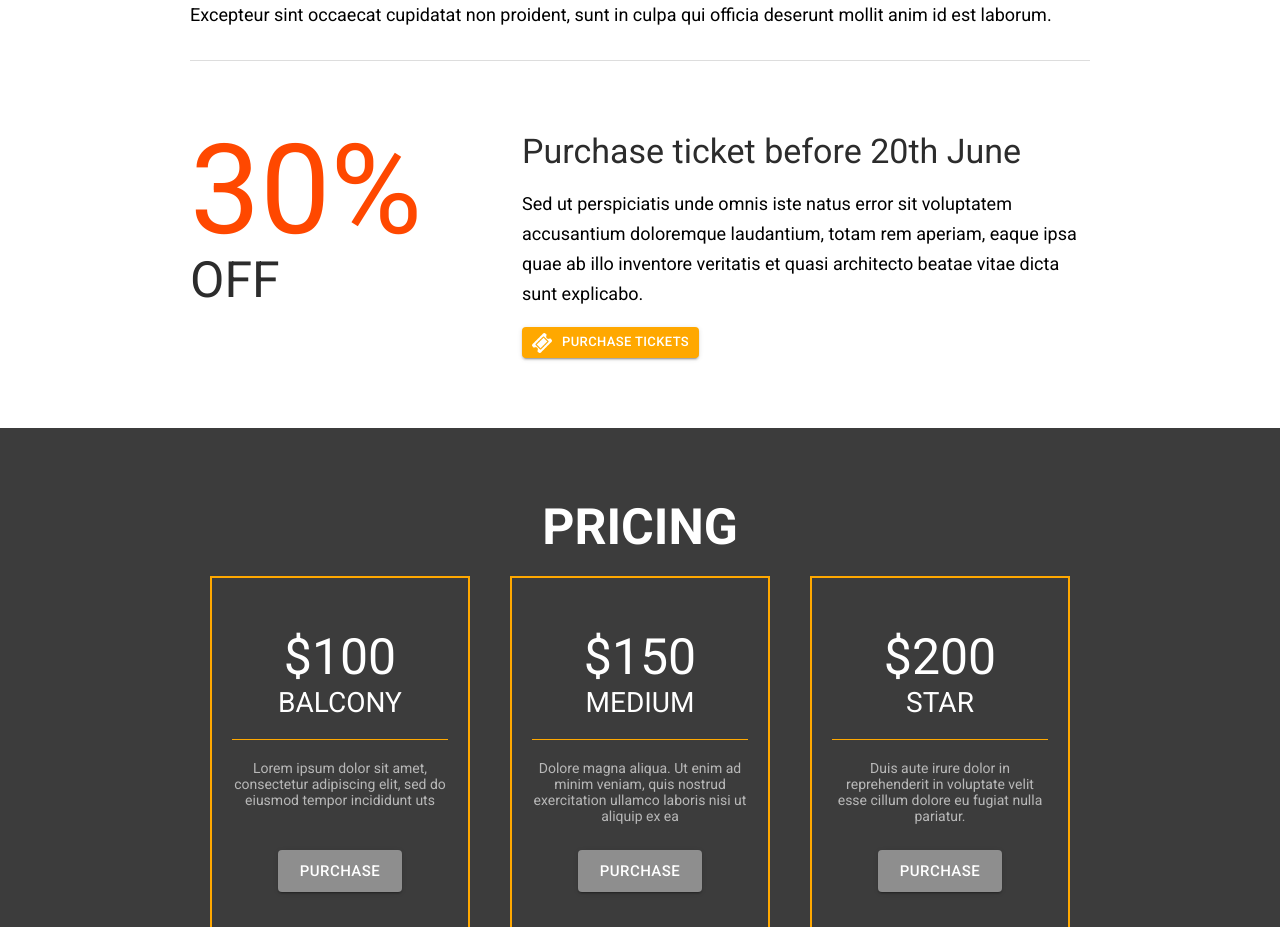
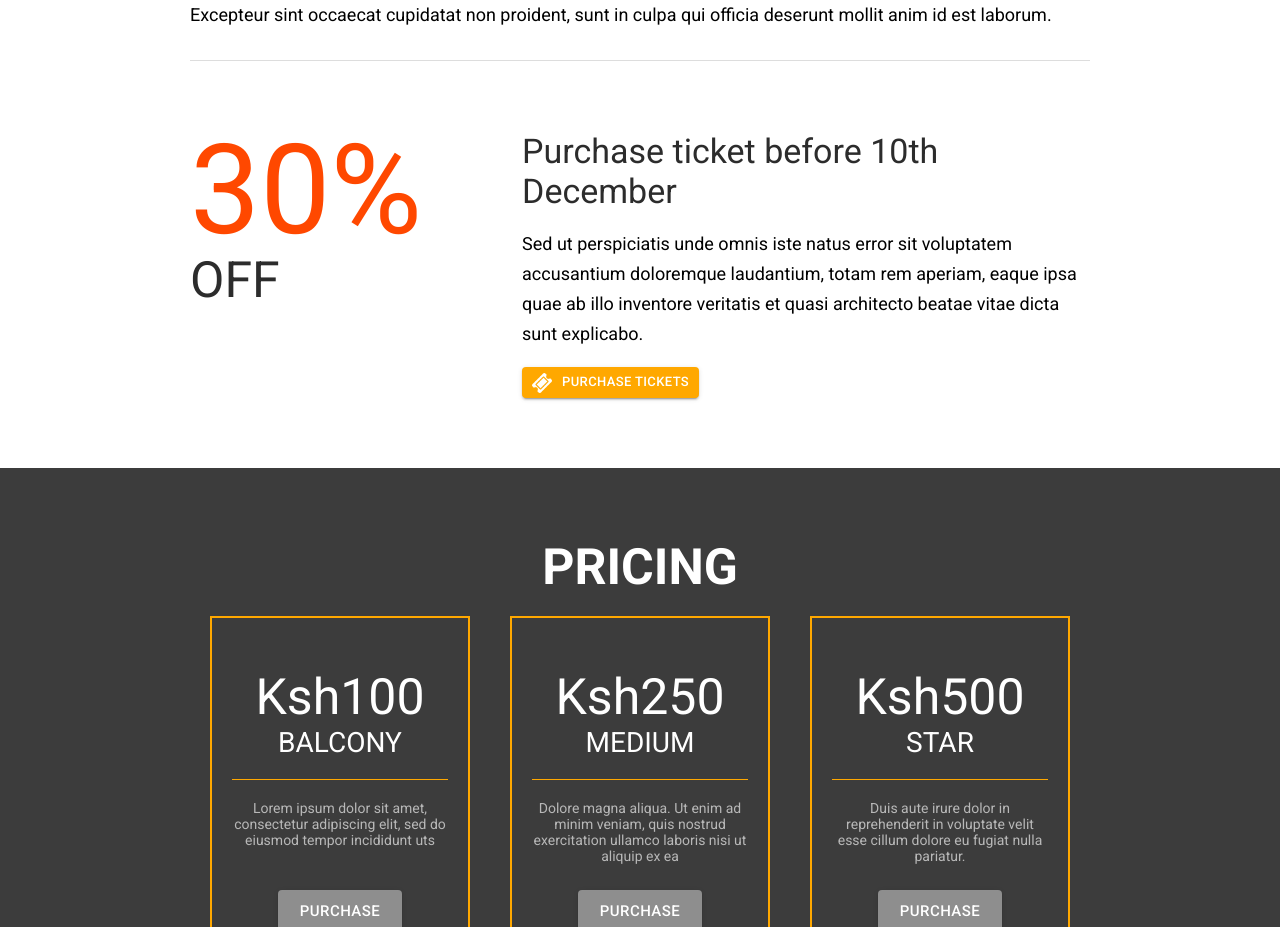
Before and after one commit to SJamal1759/the-nairobi-festival, a React (Create React App) app: page / in a window 1280 px wide. Shown: the part 1740-2667 px from the top of the page. Built offline with nearby package versions, Linux system fonts and the light colour scheme.

Commit message:
pricing in ksh

```diff
--- a/src/components/highlights/Discount.js
+++ b/src/components/highlights/Discount.js
@@ -38,7 +38,7 @@ const Discount = () => {
 
         <Slide right>
           <div className="discount_description">
-            <h3>Purchase ticket before 20th June</h3>
+            <h3>Purchase ticket before 10th December</h3>
             <p>
               Sed ut perspiciatis unde omnis iste natus error sit voluptatem
               accusantium doloremque laudantium, totam rem aperiam, eaque ipsa
--- a/src/components/pricing/index.js
+++ b/src/components/pricing/index.js
@@ -4,7 +4,7 @@ import { Zoom } from "react-awesome-reveal";
 
 const Pricing = () => {
   const priceState = {
-    prices: [100, 150, 200],
+    prices: [100, 250, 500],
     position: ["Balcony", "Medium", "Star"],
     desc: [
       "Lorem ipsum dolor sit amet, consectetur adipiscing elit, sed do eiusmod tempor incididunt uts",
@@ -24,7 +24,7 @@ const Pricing = () => {
       >
         <div className="pricing_inner_wrapper">
           <div className="pricing_title">
-            <span>${priceState.prices[index]}</span>
+            <span>Ksh{priceState.prices[index]}</span>
             <span>{priceState.position[index]}</span>
           </div>
           <div className="pricing_description">{priceState.desc[index]}</div>
```
